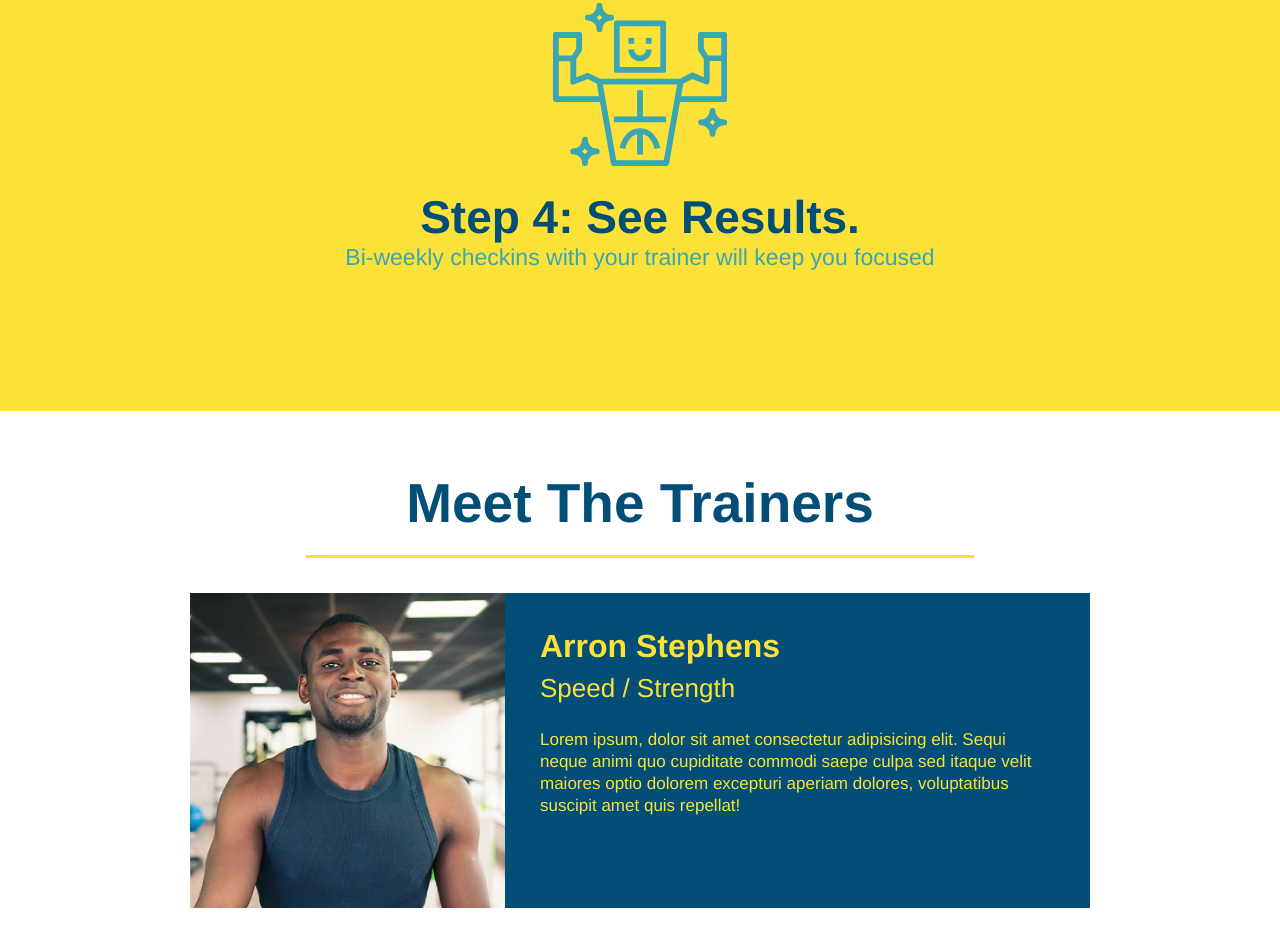
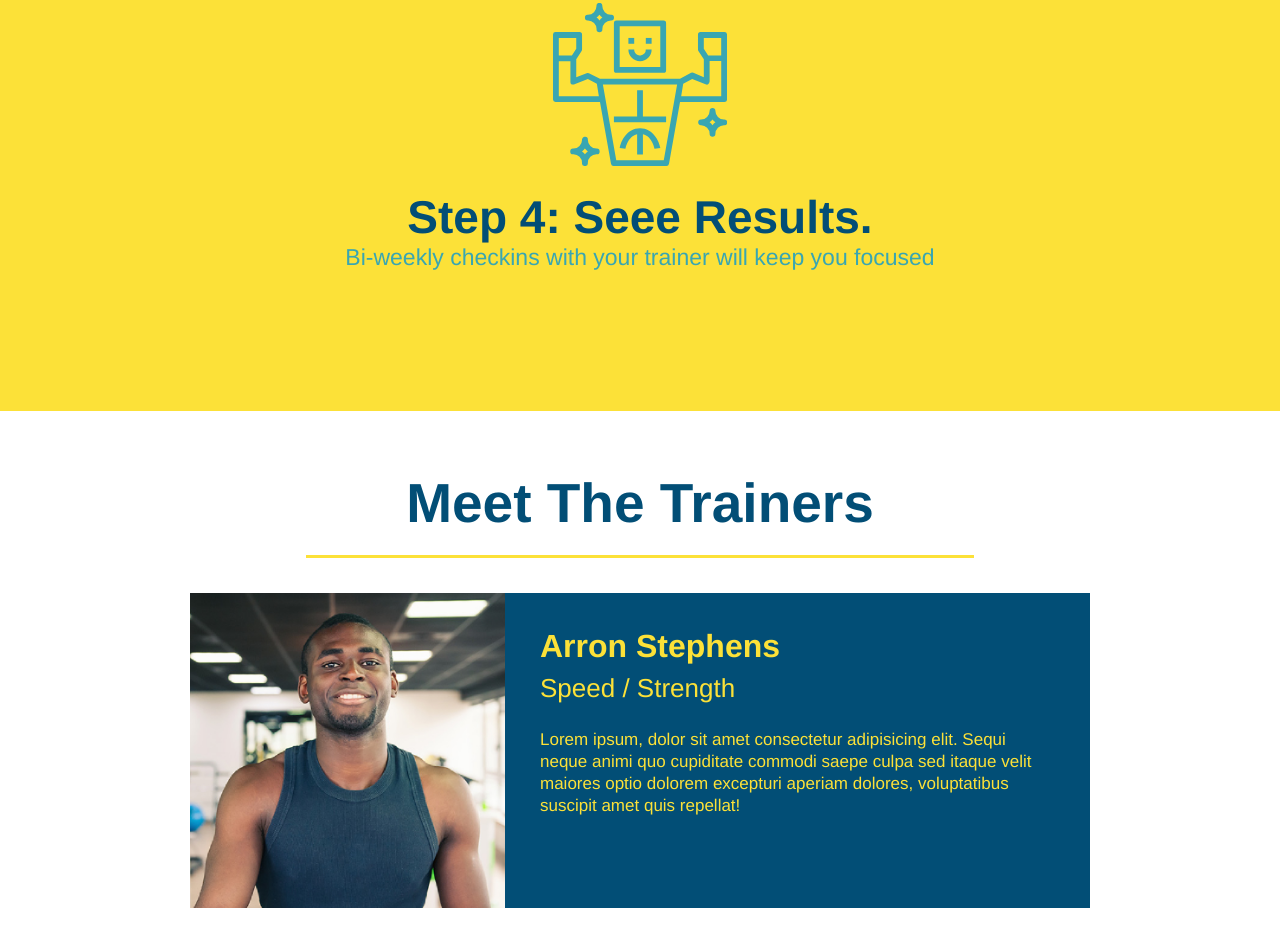
Before and after one commit to Romuloflores95/firstmodule, a plain HTML site: page index.html in a window 1280 px wide. Shown: the part 2359-3294 px from the top of the page. Drawn offline with Linux system fonts and the light colour scheme.

Commit message:
new commit

```diff
--- a/index.html
+++ b/index.html
@@ -110,7 +110,7 @@
 
     <div>
       <img src="./assets/images/step-4.svg" alt="" />
-      <h3>Step 4: See Results.</h3>
+      <h3>Step 4: Seee Results.</h3>
       <p>Bi-weekly checkins with your trainer will keep you focused</p>
     </div>
 
```
Also changed, not shown: 1 other file.
